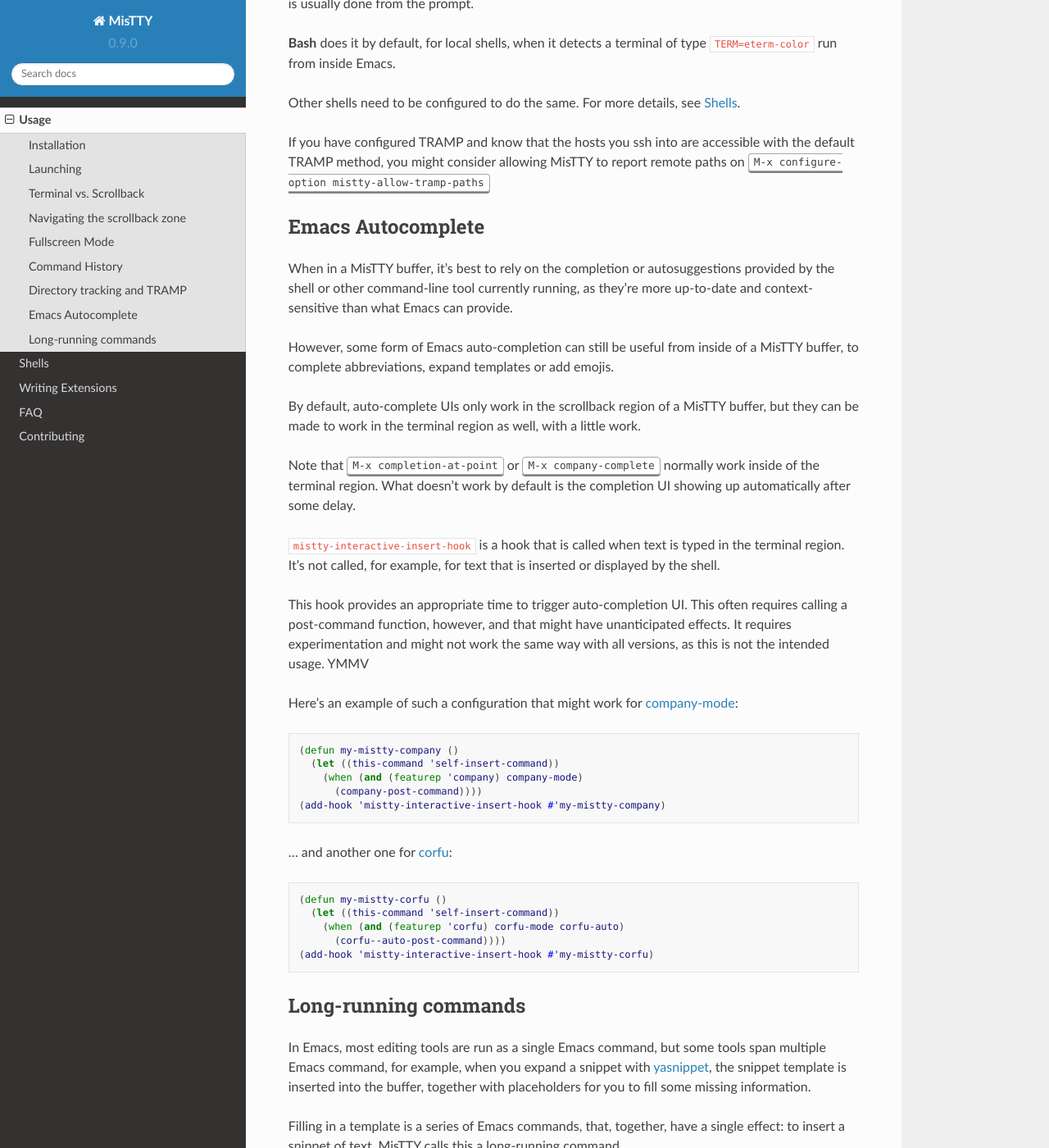
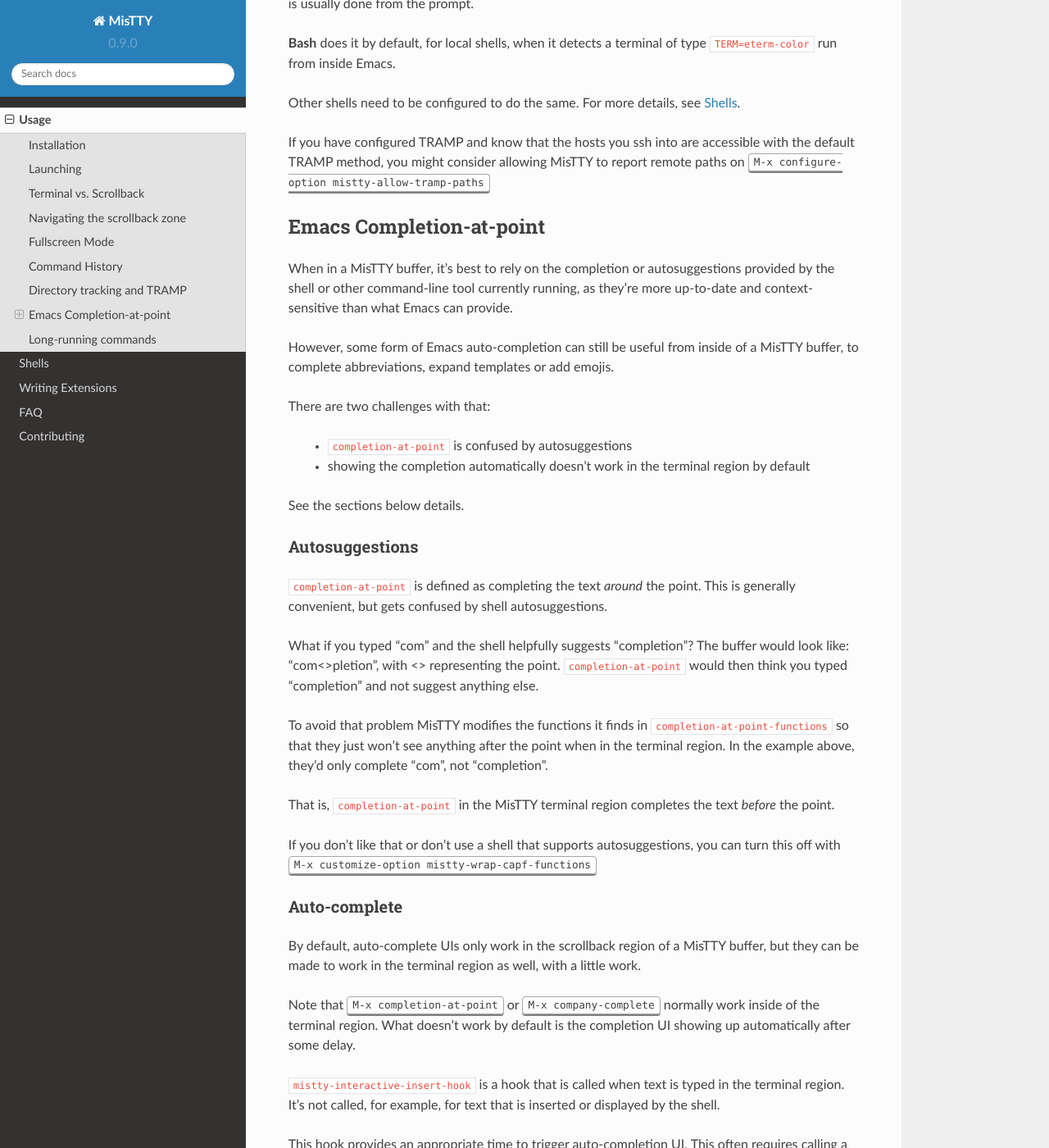
Before and after one commit to szermatt/mistty, a Sphinx documentation site: the page built from docs/source/usage.rst, in a window 1280 px wide and 1400 px high, scrolled down 5193 px. Shown: the whole window at 82% size. Built offline with Sphinx 7.4.7 and the Read the Docs theme 2.0.0, drawn with Linux system fonts in a browser that asks for light colours.

Commit message:
Avoid autosuggestions confusing completion-at-point.
Starting with this change, MisTTY wraps functions in
completion-at-point-functions to prevent them from seeing
autosuggestions, or, to be more exact, to prevent them from seeing
what's after the point. They complete the text before the point instead
of the text around the point.

This can be turned off by setting the option mistty-wrap-capf-functions
to nil.

```diff
--- a/docs/source/usage.rst
+++ b/docs/source/usage.rst
@@ -338,8 +338,8 @@
 
 .. _autocomplete:
 
-Emacs Autocomplete
-------------------
+Emacs Completion-at-point
+-------------------------
 
 When in a MisTTY buffer, it's best to rely on the completion or
 autosuggestions provided by the shell or other command-line tool
@@ -349,6 +349,43 @@
 However, some form of Emacs auto-completion can still be useful from
 inside of a MisTTY buffer, to complete abbreviations, expand templates
 or add emojis.
+
+There are two challenges with that:
+
+ - :code:`completion-at-point` is confused by autosuggestions
+
+ - showing the completion automatically doesn't work in the terminal region by default
+
+See the sections below details.
+
+Autosuggestions
+^^^^^^^^^^^^^^^
+.. index::
+   pair: variable; mistty-wrap-capf-functions
+
+:code:`completion-at-point` is defined as completing the text *around*
+the point. This is generally convenient, but gets confused by shell
+autosuggestions.
+
+What if you typed "com" and the shell helpfully suggests "completion"?
+The buffer would look like: "com<>pletion", with <> representing
+the point. :code:`completion-at-point` would then think you typed
+"completion" and not suggest anything else.
+
+To avoid that problem MisTTY modifies the functions it finds in
+:code:`completion-at-point-functions` so that they just won't see
+anything after the point when in the terminal region. In the example
+above, they'd only complete "com", not "completion".
+
+That is, :code:`completion-at-point` in the MisTTY terminal region
+completes the text *before* the point.
+
+If you don't like that or don't use a shell that supports
+autosuggestions, you can turn this off with :kbd:`M-x customize-option
+mistty-wrap-capf-functions`
+
+Auto-complete
+^^^^^^^^^^^^^
 
 By default, auto-complete UIs only work in the scrollback region of a
 MisTTY buffer, but they can be made to work in the terminal region as
```
Also changed, not shown: 3 other files.
